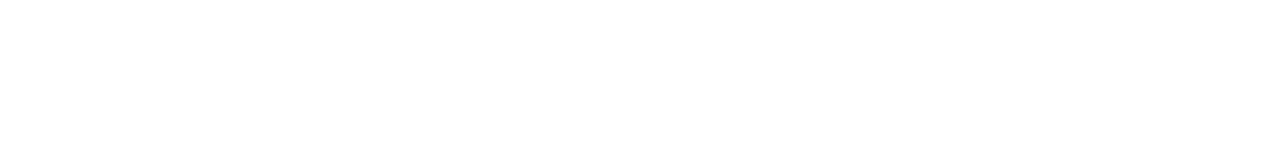
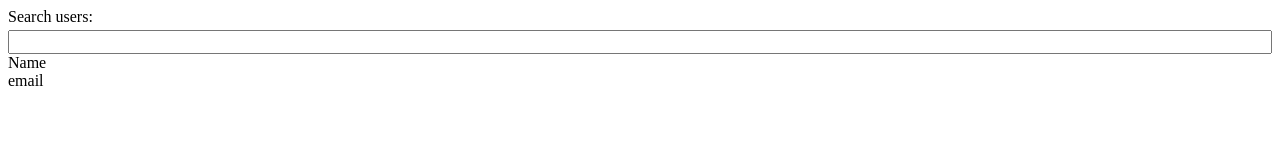
Before and after one commit to enkhzayaqt/search_bar, a plain HTML site: page index.html in a window 1280 px wide. Drawn offline with Linux system fonts and the light colour scheme.

Commit message:
user-cards created

```diff
--- a/index.html
+++ b/index.html
@@ -3,9 +3,19 @@
 <head>
     <meta charset="UTF-8">
     <meta name="viewport" content="width=device-width, initial-scale=1.0">
+    <link rel="stylesheet" href="style.css">
     <title>Document</title>
 </head>
 <body>
-
+    <div class="search-container">
+        <label for="search">Search users:</label>
+        <input type="search" id="search">
+    </div>
+    <div class="user-cards">
+        <div class="card">
+            <div class="header">Name</div>
+            <div class="body">email</div>
+        </div>
+    </div>
 </body>
 </html>
--- /dev/null
+++ b/style.css
@@ -0,0 +1,14 @@
+.search-container {
+    display: flex;
+    flex-direction: column;
+    gap: .25rem
+}
+
+input {
+    font-size: 1rem;
+}
+
+.user-cards {
+    display: grid;
+    grid-template-columns: repeat(auto-fill, minmax(150px, 1fr));
+}
```
